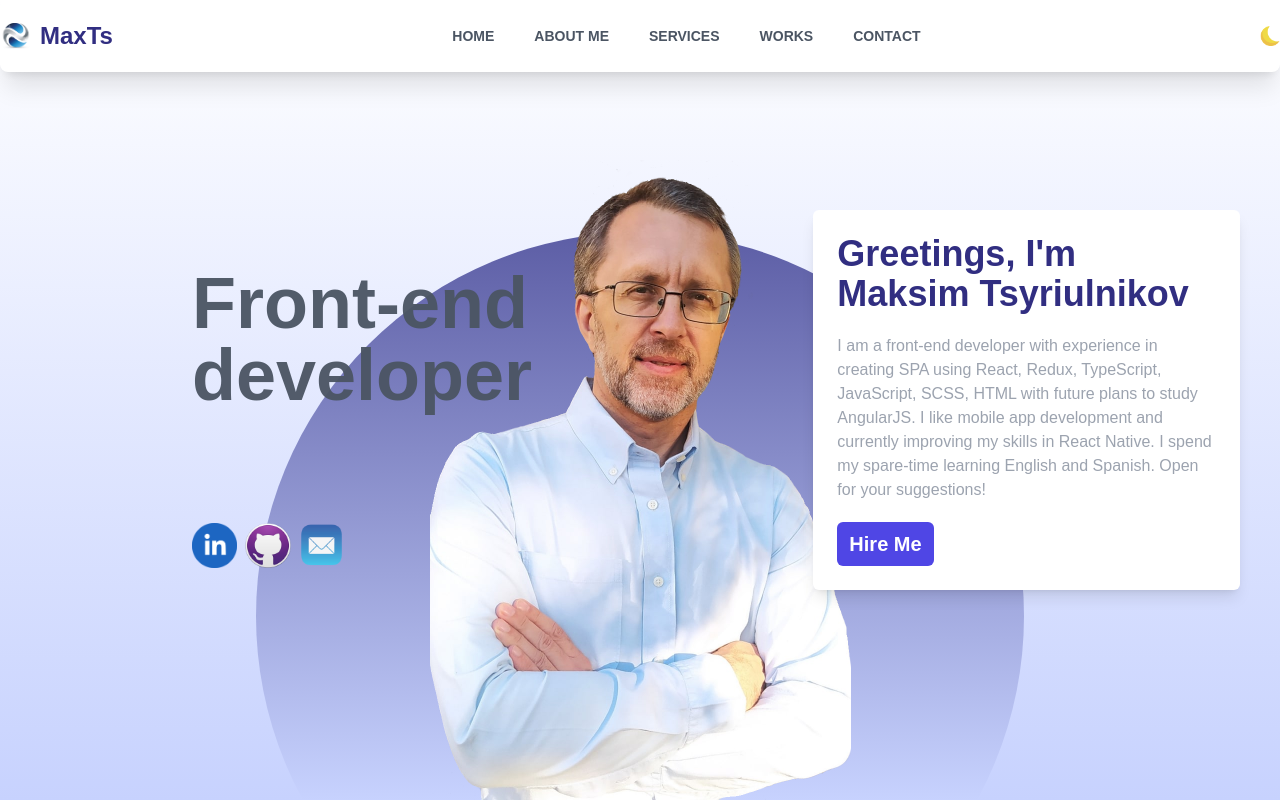
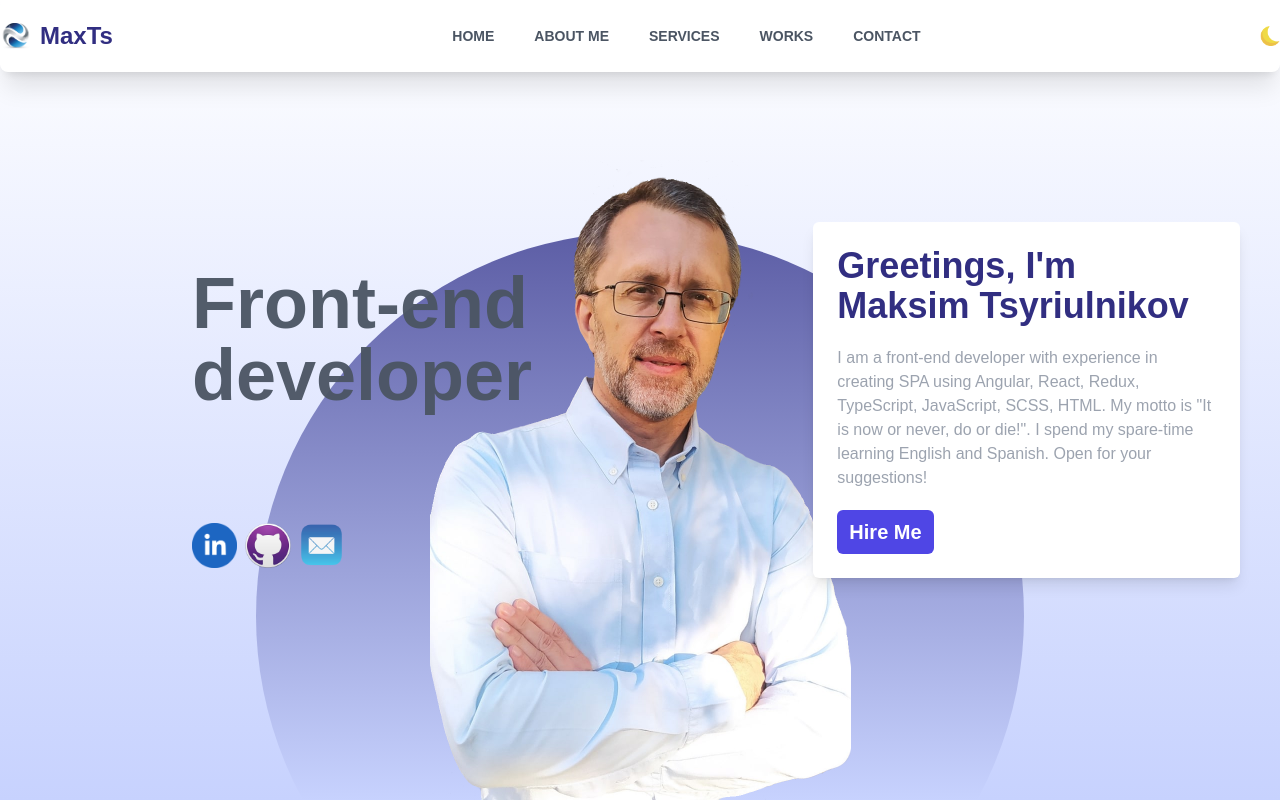
Before and after one commit to Tsyriulnikov/portfolio, a React (Create React App) app: page / in a window 1280 px wide. Shown: the top 802 px of the page. Built offline with nearby package versions, Linux system fonts and the light colour scheme.

Commit message:
i came back

```diff
--- a/src/common/content-eng.js
+++ b/src/common/content-eng.js
@@ -1,7 +1,6 @@
-export const homeAboutText=' I am a front-end developer with experience in creating SPA using React, Redux, TypeScript,\n' +
-    '                    JavaScript, SCSS, HTML with future plans to study AngularJS.\n' +
-    '                    I like mobile app development and currently improving my skills\n' +
-    '                    in React Native.\n' +
+export const homeAboutText=' I am a front-end developer with experience in creating SPA using Angular, React, Redux, TypeScript,\n' +
+    '                    JavaScript, SCSS, HTML.\n' +
+    '                    My motto is "It is now or never, do or die!".\n' +
     '                    I spend my spare-time learning English and Spanish.\n' +
     '                    Open for your suggestions!'
 export const homeGreetingsText = 'Greetings, I\'m Maksim Tsyriulnikov'
```
